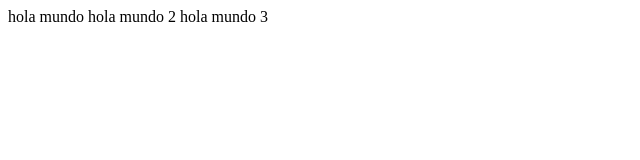
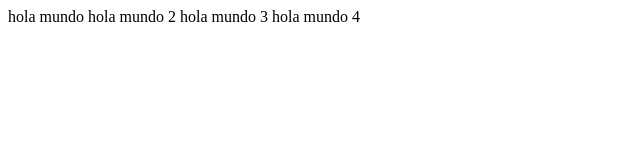
Before and after one commit to orlando-hualca/ejercicio1, a plain HTML site: page index.html in a window 1280 px wide. Shown: the whole page, without its empty margins (0-640 px from the left). Drawn offline with Linux system fonts and the light colour scheme.

Commit message:
modificacion4

```diff
--- a/index.html
+++ b/index.html
@@ -10,5 +10,6 @@
     hola mundo
     hola mundo 2
     hola mundo 3
+    hola mundo 4
 </body>
 </html>
```
